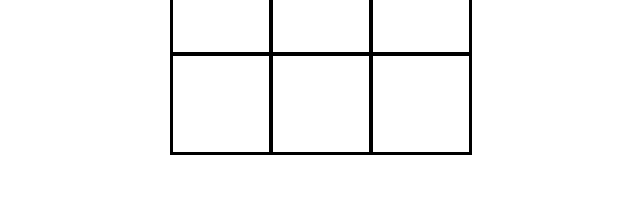
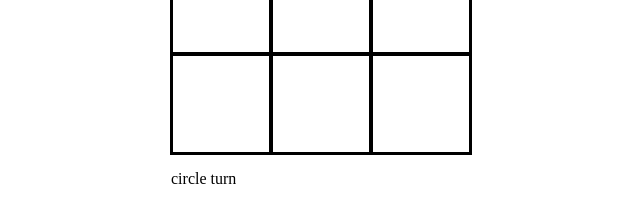
Before and after one commit to Diolemos/tic-tac-vit, a React (Vite) app: page / in a window 1280 px wide. Shown: the part 404-626 px from the top of the page, without its empty margins (319-959 px from the left). Built offline with nearby package versions, Linux system fonts and the light colour scheme.

Commit message:
update handleclick cell.jsx

```diff
--- a/src/App.jsx
+++ b/src/App.jsx
@@ -5,14 +5,16 @@ const App = () => {
   const [cells, setCells] = useState(["","","","","","","","","",]);
  const [go,setGo] = useState("circle")
  const [winningMessage, setWinningMessage] = useState(null)
- console.log(cells)
+ const message = " " + go + " turn"
   return (
     <div className="app">
       <div className="gameboard">
       { cells.map((cell,index)=> <Cell key={index}
        id={index}
+       go={go}
+       setGo={setGo}
        cell={cell} setCells={setCells}/>)}
-        <p></p>
+        <p>{message}</p>
       </div>
     </div>
   );
--- a/src/Components/Cell.jsx
+++ b/src/Components/Cell.jsx
@@ -1,11 +1,18 @@
-const Cell = ({id,cell, setCells, go})=>{
+const Cell = ({id,cell, setCells, go, setGo})=>{
 
 const handleClick = (e)=>{
  const taken = e.target.firstChild.classList.contains("circle") ||
  e.target.firstChild.classList.contains("cross")
 
 if(!taken){
-
+    if(go === "circle"){
+        e.target.firstChild.classList.add("circle")
+        setGo("cross")
+    }
+    if(go === "cross"){
+        e.target.firstChild.classList.add("cross")
+        setGo("circle")
+    }
 }
 }
 
@@ -15,7 +22,7 @@ if(!taken){
         <div className="square"
         id={id}
         onClick={handleClick}>
-
+           <div className={cell}></div>
         </div>
     )
 }
```
